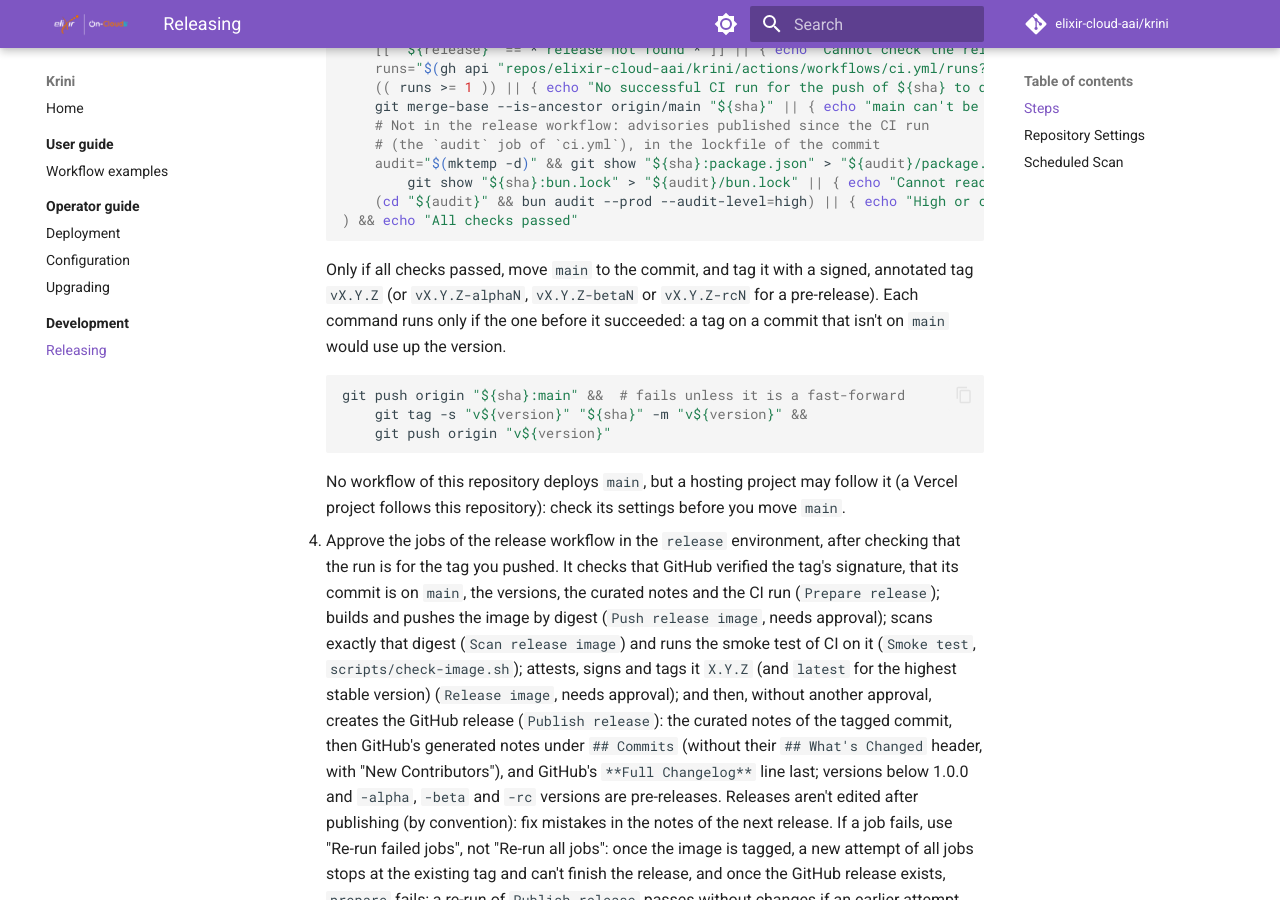
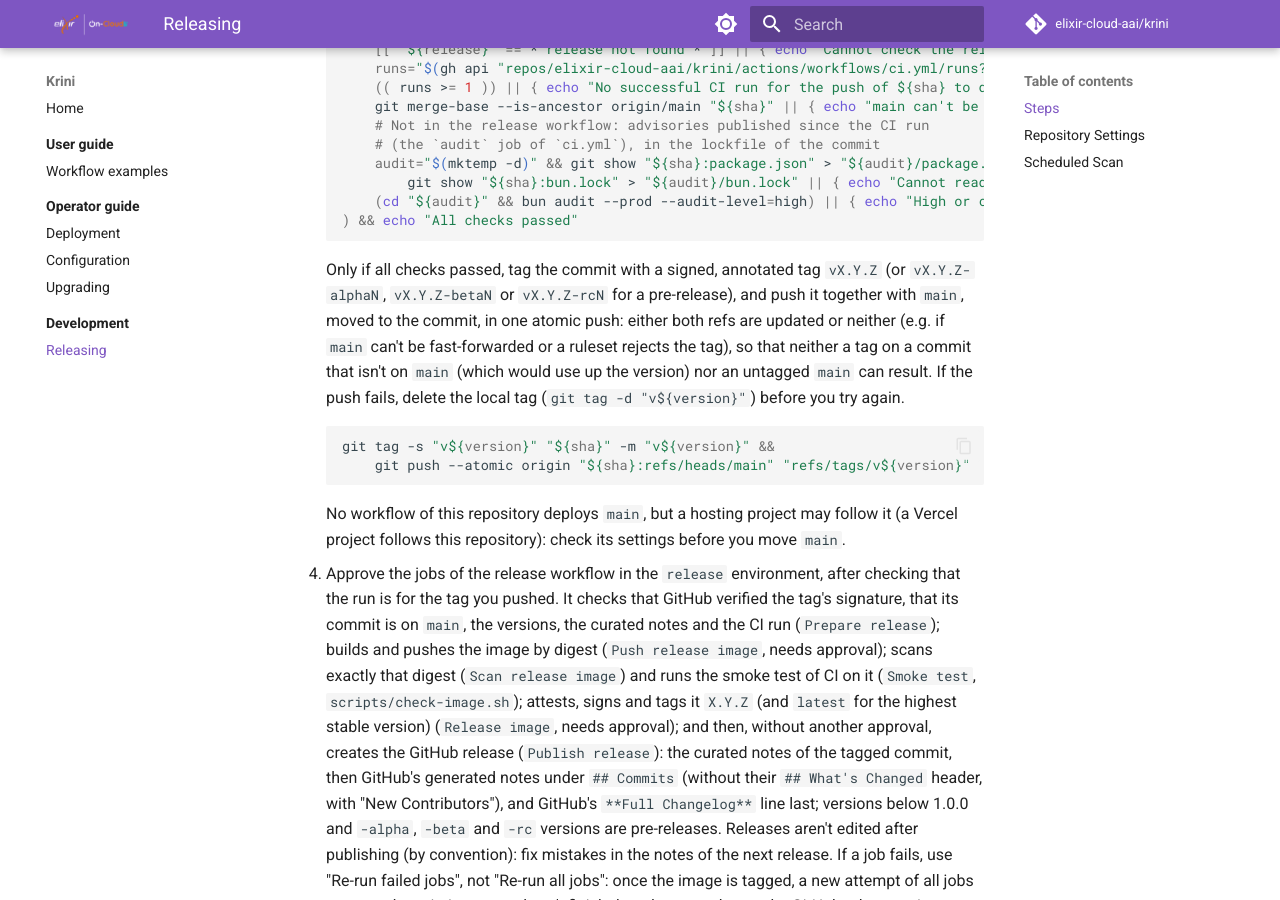
Before and after one commit to elixir-cloud-aai/krini, an MkDocs documentation site: the page built from docs/development/releasing.md, in a window 1280 px wide and 900 px high, scrolled down 1887 px. Built offline with MkDocs 1.6.1 and Material for MkDocs 9.7.7, drawn with Linux system fonts in a browser that asks for light colours; comment, search, counter and statistics services are not loaded.

Commit message:
docs: fix findings of the automated review
- Releasing: sign the tag first, then push it and main in one atomic
  push, so that a failure can't leave main moved but untagged.
- README and home page: login is with LS Login for now; other OIDC
  providers are planned (#43).
- User guide and deployment: Krini sends tokens only to WES services
  so far (#44); the service requirements apply to TES once it does.
- Configuration: the example has no quotes, for docker --env-file.

Co-Authored-By: Claude Opus 5.5 <noreply@anthropic.com>

````diff
--- a/docs/development/releasing.md
+++ b/docs/development/releasing.md
@@ -106,16 +106,18 @@ all releases are GitHub pre-releases; stable versions (without `-alphaN`,
     ) && echo "All checks passed"
     ```
 
-    Only if all checks passed, move `main` to the commit, and tag it with a
-    signed, annotated tag `vX.Y.Z` (or `vX.Y.Z-alphaN`, `vX.Y.Z-betaN` or
-    `vX.Y.Z-rcN` for a pre-release). Each command runs only if the one
-    before it succeeded: a tag on a commit that isn't on `main` would use up
-    the version.
+    Only if all checks passed, tag the commit with a signed, annotated tag
+    `vX.Y.Z` (or `vX.Y.Z-alphaN`, `vX.Y.Z-betaN` or `vX.Y.Z-rcN` for a
+    pre-release), and push it together with `main`, moved to the commit, in
+    one atomic push: either both refs are updated or neither (e.g. if `main`
+    can't be fast-forwarded or a ruleset rejects the tag), so that neither
+    a tag on a commit that isn't on `main` (which would use up the version)
+    nor an untagged `main` can result. If the push fails, delete the local
+    tag (`git tag -d "v${version}"`) before you try again.
 
     ```bash
-    git push origin "${sha}:main" &&  # fails unless it is a fast-forward
-        git tag -s "v${version}" "${sha}" -m "v${version}" &&
-        git push origin "v${version}"
+    git tag -s "v${version}" "${sha}" -m "v${version}" &&
+        git push --atomic origin "${sha}:refs/heads/main" "refs/tags/v${version}"
     ```
 
     No workflow of this repository deploys `main`, but a hosting project may
````
Also changed, not shown: README.md (+6 -5 lines), docs/index.md (+6 -5 lines), docs/operator-guide/configuration.md (+5 -4 lines), docs/operator-guide/deployment.md (+5 -2 lines), docs/user-guide/index.md (+5 -4 lines).
